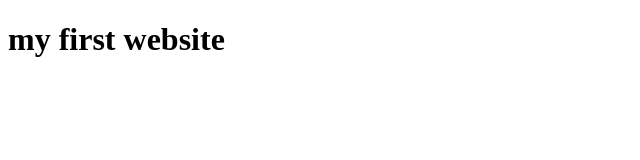
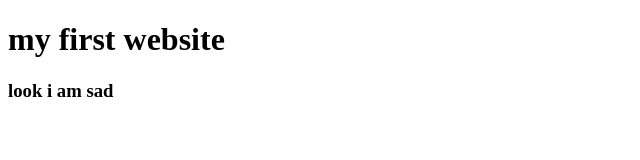
Before and after one commit to sanjimin/My-first-website, a plain HTML site: page index.html in a window 1280 px wide. Shown: the whole page, without its empty margins (0-640 px from the left). Drawn offline with Linux system fonts and the light colour scheme.

Commit message:
learned github

```diff
--- a/index.html
+++ b/index.html
@@ -7,5 +7,6 @@
 </head>
 <body>
     <h1>my first website</h1>
+    <h3>look i am sad</h3>
 </body>
 </html>
```
